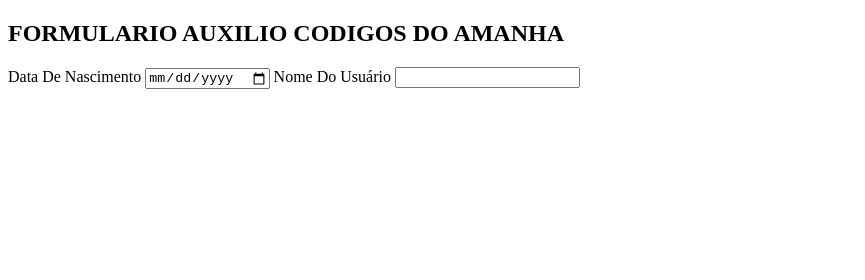
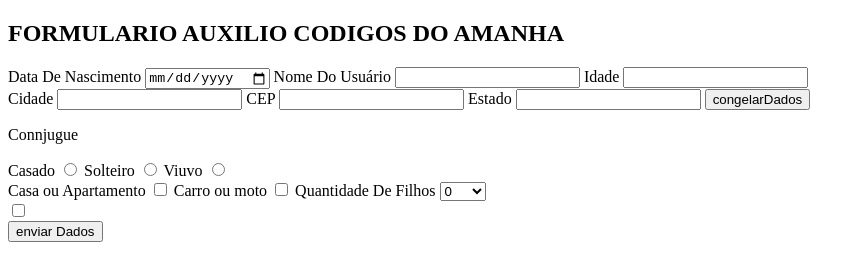
Before and after one commit to mathocihara/teste-revisao-forms, a plain HTML site: page index.html in a window 1280 px wide. Shown: the whole page, without its empty margins (0-865 px from the left). Drawn offline with Linux system fonts and the light colour scheme.

Commit message:
adicao de campo de comentarios e cadastro de endereco

```diff
--- a/index.html
+++ b/index.html
@@ -13,19 +13,95 @@
         <div id="dadosCadastrais">
             <label for="AreaDeClicagemDateDeNascimento">
                 Data De Nascimento
-                <input type="date"
-                name="dateDeNascimento"
-                id="dateDeNascimento">
+                <input type="date" name="dateDeNascimento" id="dateDeNascimento">
             </label>
             <label for="AreaDeClicagemNomeDoUsuario">
                 Nome Do Usuário
-                <input type="text"
-                name="nomeDoUsuario"
-                id="nomeDoUsuario">
+                <input type="text" name="nomeDoUsuario" id="nomeDoUsuario">
+            </label>
+            <label for="idadeDoUsuario">
+                Idade
+                <input type="number" name="idadeDoUsuario" id="idadeDoUsuario">
             </label>
         </div>
 
-        <div id="dadosDeEndereço">
+        <div id="dadosDeEnderecoEconjugue">
+            <div id="dadosDeEndereco">
+                <label for="enderecoDoUsuario">
+                    Cidade
+                    <input type="text"
+                    name="enderecoDoUsuario"
+                    id="enderecoDoUsuario">
+                </label>
+                <label for="cepDoUsuario">
+                    CEP
+                    <input type="number"
+                    name="cepDoUsuario"
+                    id="cepDoUsuario">
+                </label>
+                <label for="estadoDoUsuario">
+                    Estado
+                    <input type="text"
+                    name="estadoDoUsuario"
+                    id="estadoDoUsuario">
+                </label>
+                <input type="button" value="congelarDados">
+            </div>
+
+            <div id="dadosComplementaresDoUsuario">
+                <div id="situacaoDeConjugue">
+                    <p>Connjugue</p>
+                    <label for="situacaoDeCasado">
+                        Casado
+                        <input type="radio"
+                        name="conjugue"
+                        id="casado">
+                    </label>
+                    <label for="situacaoDeSolteiro">
+                        Solteiro
+                        <input type="radio"
+                        name="conjugue"
+                        id="solteiro">
+                    </label>
+                    <label for="situacaoViuvo">
+                        Viuvo
+                        <input type="radio"
+                        name="conjugue"
+                        id="viuvo">
+                    </label>
+                </div>
+            </div>
+
+            <div id="bensDoUsuario">
+                <label for="moradiaDoUsuario"
+                    >Casa ou Apartamento
+                    <input type="checkbox"
+                    name="bensDoUsuario"
+                    id="casaOuApartamento">
+                </label>
+                <label for="transporteDoUsuario">
+                    Carro ou moto
+                    <input type="checkbox"
+                    name="bensDoUsuario"
+                    id="transporteDoUsuario">
+                </label>
+                <label for="quantDeFilhos">
+                    Quantidade De Filhos
+                    <select name="quantDeFilhos">
+                        <option value="naoTemFilhos">0</option>
+                        <option value="ateDoisFilhos">0-2</option>
+                        <option value="ateCincoFilhos"> 2-5</option>
+                        <option value="ateSeteFilhos">5-7</option>
+                        <option value="maisDeSete">7- +</option>
+                       </select>
+                </label>
+
+                <div id="comentariosAdicionais">
+                    <input type="checkbox" name="comentariosAdicionais" id="comentariosAdicionais">
+                </div>
+
+                <input type="submit" value="enviar Dados">
+            </div>
 
         </div>
     </form>
```
